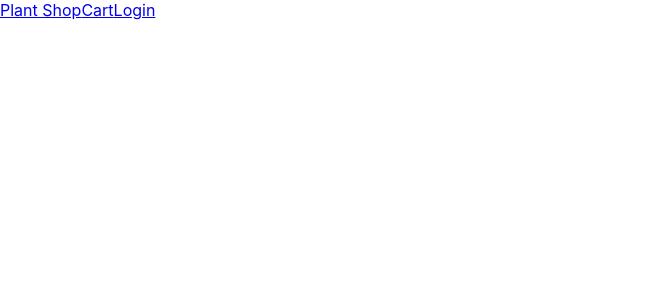
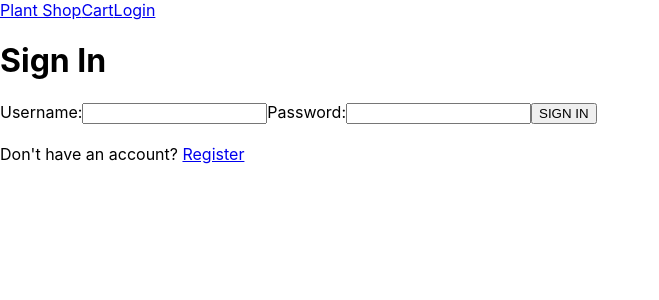
Before and after one commit to jrkprogramming/PlantShop-Frontend, a React (Create React App) app: page /login in a window 1280 px wide. Before the commit this address had no page. Shown: the top 300 px of the page, without its empty margins (0-659 px from the left). Built offline with nearby package versions, Linux system fonts and the light colour scheme.

Commit message:
created sign in form page. users can now login and the navbar will change depending on if there is a user currently logged in.

```diff
--- a/src/Actions/userActions.js
+++ b/src/Actions/userActions.js
@@ -24,3 +24,8 @@ export const login = (email, password) => async (dispatch) => {
 
     localStorage.setItem('userInfo', JSON.stringify(data))
 }
+
+export const logout = () => (dispatch) => {
+    localStorage.removeItem('userInfo')
+    dispatch({type: 'USER_LOGOUT'})
+}
--- a/src/App.js
+++ b/src/App.js
@@ -4,6 +4,7 @@ import Navbar from './Components/Navbar'
 import HomePage from './Pages/HomePage'
 import ProductDetailsPage from './Pages/PlantDetailsPage'
 import CartPage from './Pages/CartPage'
+import LoginPage from './Pages/LoginPage'
 import { Routes, Route } from "react-router-dom";
 
 function App() {
@@ -13,6 +14,7 @@ function App() {
 
         <Routes>
           <Route path='/plants' element={<HomePage/>}></Route>
+          <Route path='/login' element={<LoginPage/>}></Route>
           <Route path='/plants/:id' element={<ProductDetailsPage />}></Route>
           <Route path="/cart">
             <Route index element={<CartPage />} />
--- a/src/Components/Navbar.jsx
+++ b/src/Components/Navbar.jsx
@@ -1,12 +1,32 @@
 import React from 'react'
 import {Link} from 'react-router-dom'
+import {useDispatch, useSelector} from 'react-redux'
+import {logout} from '../Actions/userActions'
 
 const Navbar = () => {
+
+  const userLogin = useSelector(state => state.userLogin)
+  const {userInfo} = userLogin
+
+  const dispatch = useDispatch()
+
+  const logoutHandler = (e) => {
+    e.preventDefault()
+    dispatch(logout())
+  }
+
   return (
         <nav>
           <Link to='/plants'>Plant Shop</Link>
           <Link to='/cart'>Cart</Link>
-          <Link to='/login'>Login</Link>
+          {userInfo ? (
+            <a>
+              <Link to='/users/profile'>{userInfo.username}</Link>
+              <button onClick={logoutHandler}>Logout</button>
+            </a>
+            ):
+            <Link to='/login'>Login</Link>
+            }
         </nav>
   )
 }
--- /dev/null
+++ b/src/Pages/LoginPage.jsx
@@ -0,0 +1,53 @@
+import React, {useState, useEffect} from 'react'
+import {useDispatch, useSelector} from 'react-redux'
+import {Link, useNavigate, useLocation} from 'react-router-dom'
+import {login} from '../Actions/userActions'
+
+const LoginPage = () => {
+
+    const navigate = useNavigate()
+    const location = useLocation()
+    const dispatch = useDispatch()
+
+    const [username, setUsername] = useState('')
+    const [password, setPassword] = useState('')
+
+    const redirect = location.search ? location.search.split('=')[1] : '/plants'
+
+    const userLogin = useSelector(state => state.userLogin)
+    const {userInfo, error} = userLogin
+
+    useEffect(() => {
+        if(userInfo) {
+            navigate(redirect)
+        }
+    },[userInfo, redirect, navigate])
+
+    const submitHandler = (e) => {
+        e.preventDefault()
+        dispatch(login(username, password))
+    }
+
+  return (
+    <div>
+
+    <h1>Sign In</h1>
+    {error && <p>{error}</p>}
+    <form onSubmit={submitHandler}>
+        Username:
+        <input type="text" name="username" value={username} onChange={(e) => {setUsername(e.target.value)}}></input>
+        Password:
+        <input type="password" name="password" value={password} onChange={(e) => {setPassword(e.target.value)}}></input>
+
+        <button type="submit" name="">SIGN IN</button>
+    </form>
+
+        <br></br>
+
+        Don't have an account? <Link to={redirect ? `/users/signup?redirect=${redirect}` : '/users/signup'}>Register</Link>
+
+    </div>
+  )
+}
+
+export default LoginPage
--- a/src/Reducers/userReducers.js
+++ b/src/Reducers/userReducers.js
@@ -11,3 +11,17 @@ export const userLoginReducer = (state = {}, action) => {
             return state
     }
 }
+
+export const userSignupReducer = (state = {}, action) => {
+    switch (action.type) {
+
+        case 'USER_SIGNUP':
+            return {userInfo: action.payload}
+
+        case 'USER_LOGOUT':
+            return {}
+
+        default:
+            return state
+    }
+}
--- a/src/store.js
+++ b/src/store.js
@@ -3,13 +3,14 @@ import thunk from 'redux-thunk'
 import {composeWithDevTools} from 'redux-devtools-extension'
 import { plantListReducer, plantDetailsReducer } from './Reducers/plantReducers'
 import { cartReducer } from './Reducers/cartReducers'
-import {userLoginReducer} from './Reducers/userReducers'
+import {userLoginReducer, userSignupReducer} from './Reducers/userReducers'
 
 const reducer = combineReducers({
     plantList: plantListReducer,
     plantDetails: plantDetailsReducer,
     cart: cartReducer,
-    userLogin: userLoginReducer
+    userLogin: userLoginReducer,
+    userSignup: userSignupReducer
 })
 
 const cartItemsFromStorage = localStorage.getItem('cartItems') ?
```
